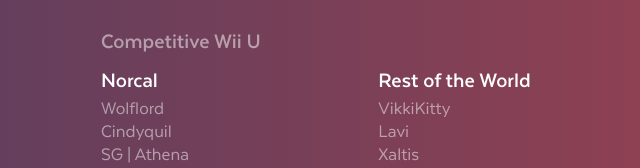
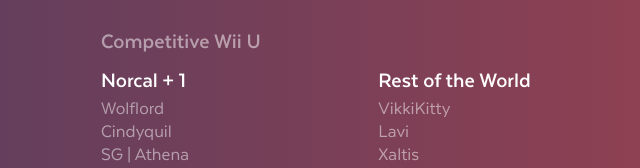
Before and after one commit to lilchen/smash-sisters, a plain HTML site: page g4/index.html in a window 1280 px wide. Shown: the part 1359-1527 px from the top of the page, 155-795 px from the left. Drawn offline with Linux system fonts and the light colour scheme; files whose address does not match are found by name.

Commit message:
Norcal + 1

```diff
--- a/g4/index.html
+++ b/g4/index.html
@@ -137,7 +137,7 @@
     <div class="flex flex-wrap content-start mxn3">
 
       <div class="sm-col sm-col-6 md-col-6 lg-col-4 my2 px3">
-          <h3 class="h3 strong">Norcal</h3>
+          <h3 class="h3 strong">Norcal + 1</h3>
           <ol class="h4 semi-o mt1">
             <li class="">Wolflord</li>
             <li>Cindyquil</li>
```
